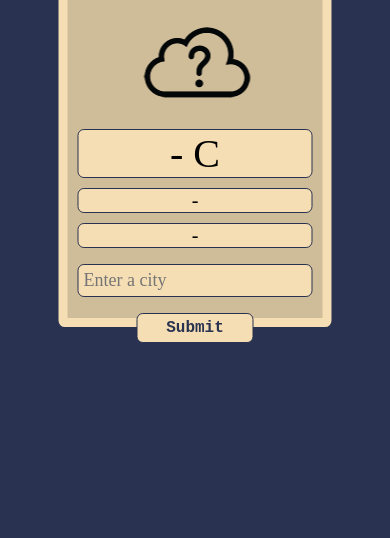
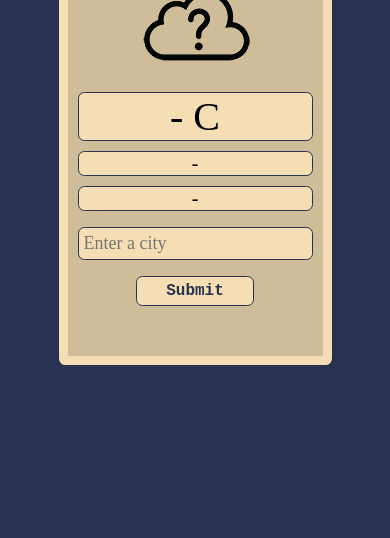
Before and after one commit to nicholasscabral/Weather-app, a plain HTML site: page index.html in a window 390 px wide. Shown: the part 306-844 px from the top of the page. Drawn offline with Linux system fonts and the light colour scheme.

Commit message:
responsive changes

```diff
--- a/style.css
+++ b/style.css
@@ -20,16 +20,18 @@
 
 body {
     background-color: var(--secondary-color);
+
+    display: flex;
+    min-height: 100vh;
+    align-items: center;
+    justify-content: center;
 }
 
 .container {
     height: 80%;
     width: 70vw;
 
-    position: absolute;
-    top: 50%;
-    left: 50%;
-    transform: translateX(-50%) translateY(-50%);
+    margin: 20px 0 20px;
 
     background-color: var(--contrast-color);
     border: 0.6rem solid var(--primary-color);
@@ -110,6 +112,8 @@
     outline: none;
     cursor: pointer;
 
+    margin-bottom: 50px;
+
     appearance: none;
 	-webkit-appearance: none;
 	-moz-appearance: none;
```
